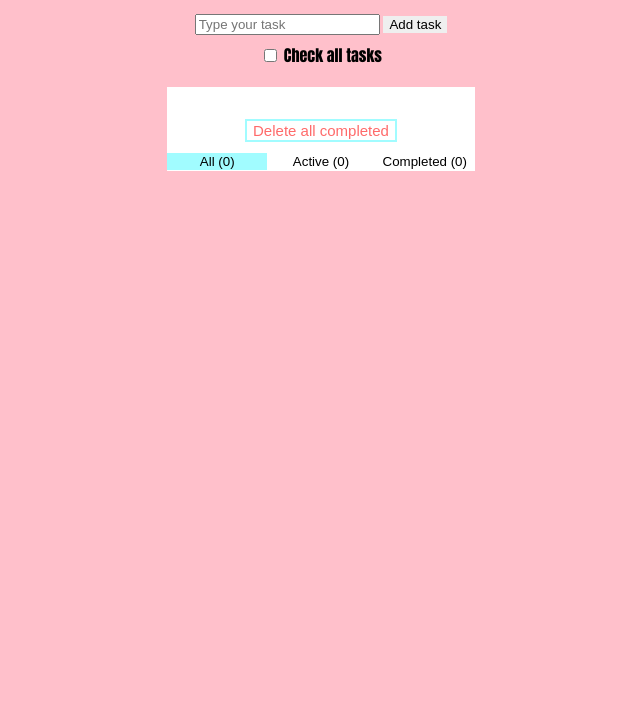
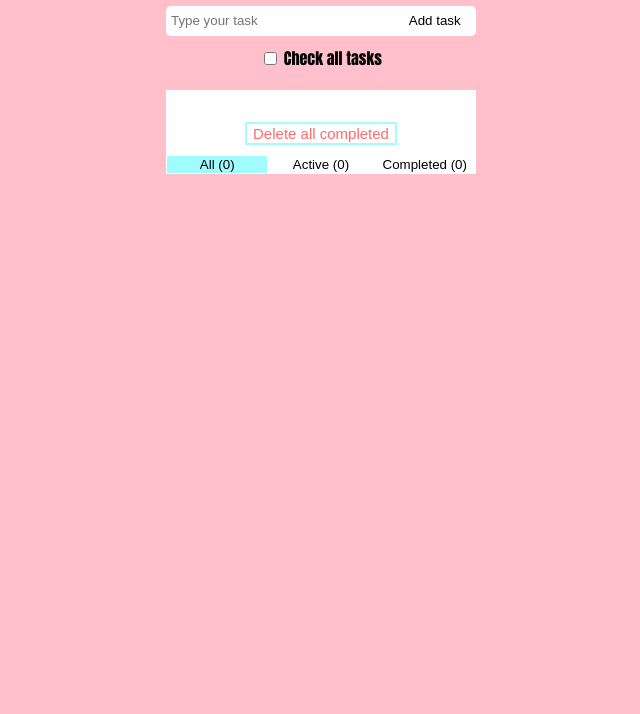
Before and after one commit to mklyagin/klyagin_todojs, a website: page index.html in a window 1280 px wide. Shown: the part 86-800 px from the top of the page, without its empty margins (319-959 px from the left). Drawn offline with Linux system fonts and the light colour scheme.

Commit message:
rdy to merge

```diff
--- a/index.html
+++ b/index.html
@@ -9,7 +9,7 @@
   <body>
     <h1>ToDo JS</h1>
     <div class="input-section">
-      <input maxlength="15" id="enter-task-input" placeholder="Type your task">
+      <input maxlength="150" id="enter-task-input" placeholder="Type your task">
       <button type="button" id="add-task-button">Add task</button>
     </div>
     <div class ='check-all-task'>
--- a/script.js
+++ b/script.js
@@ -82,7 +82,7 @@
     += `<li id=${task.id}>
     <input type="checkbox" class="check-task" ${task.isDone ? 'checked' : ''}>
     <span class="task-title">${task.title}</span>
-    <input hidden maxlength="15" class="edit-task" id=${task.id} value=${task.title} >
+    <input hidden maxlength="150" class="edit-task" id=${task.id} value=${task.title} >
     <button type="button" class="delete-task">X</button>
     </li>`;
     });
@@ -168,7 +168,7 @@
       taskRender();
     } else if (elemClass === 'delete-task' && event.type === 'click') {
       taskList = taskList.filter((task) => task.id !== eventTaskID);
-      taskRender();
+      taskRender(true);
     } else if (elemClass === 'task-title' && event.detail === 2) {
       editVisibilityToggle(event.target);
     }
--- a/style.css
+++ b/style.css
@@ -36,7 +36,33 @@ li {
   width: 250px;
   margin: 5px 0;
   border-radius: 5px;
-  height: 40px;
+  min-height: 40px;
+  padding: 10px 5px 10px 5px;
+}
+
+.input-section {
+  width: 310px;
+  background: #fff;
+  border-radius: 5px;
+  margin-bottom: 10px;
+}
+
+#enter-task-input {
+  padding: 0;
+  margin: 0;
+  border: none;
+  width: 220px;
+  height: 30px;
+  border-radius: 5px 0 0 5px;
+  padding: 0 5px;
+}
+
+#add-task-button {
+  padding: 0;
+  margin: 0;
+  width: 70px;
+  background-color: #fff;
+  height: 30px;
 }
 
 .delete-task {
@@ -50,15 +76,11 @@ li {
   align-items: center;
   justify-content: space-between;
   background: #ffffff;
+  width: 310px;
 }
 
 .task-functions > button {
   background-color: inherit;
-}
-
-#add-task-button {
-  margin: 10px 0;
-
 }
 
 .tabulation {
```
